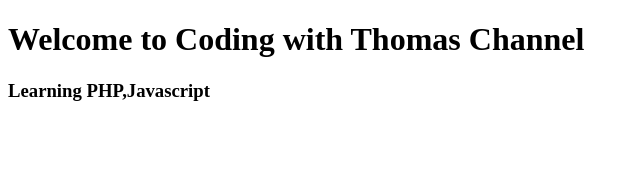
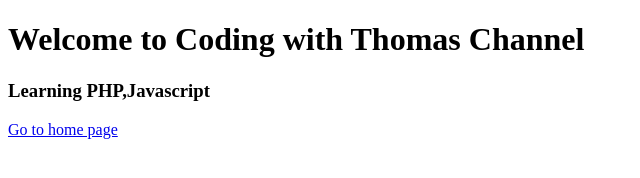
Before and after one commit to ayeLg/learningGit, a plain HTML site: page index.html in a window 1280 px wide. Shown: the whole page, without its empty margins (0-640 px from the left). Drawn offline with Linux system fonts and the light colour scheme.

Commit message:
testing anchor link

```diff
--- a/index.html
+++ b/index.html
@@ -9,5 +9,7 @@
     <h1>Welcome to Coding with Thomas Channel</h1>
 
     <h3>Learning PHP,Javascript</h3>
+    <a href="home.html/#hello">Go to home page</a>
+
 </body>
 </html>
```
